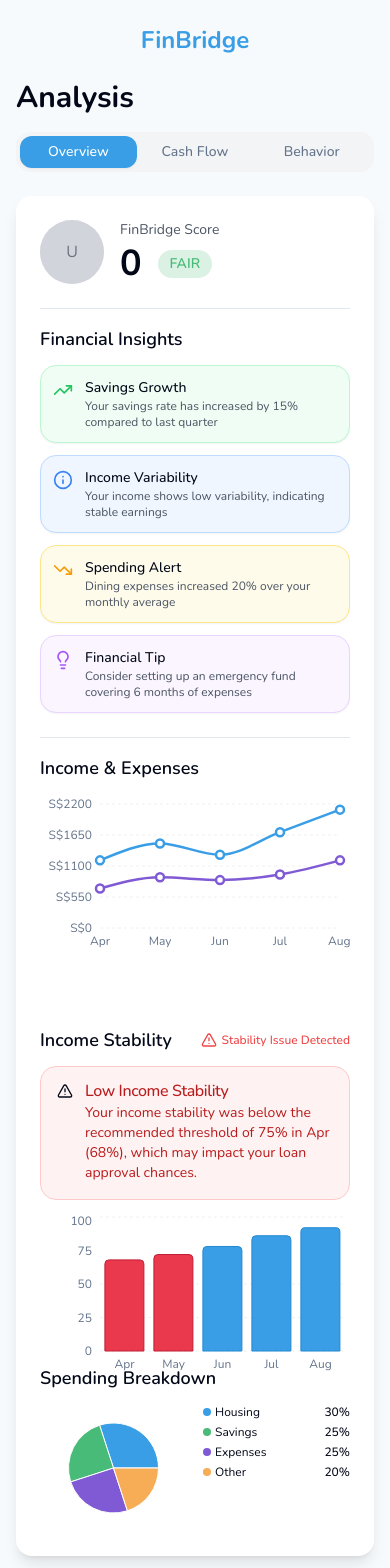
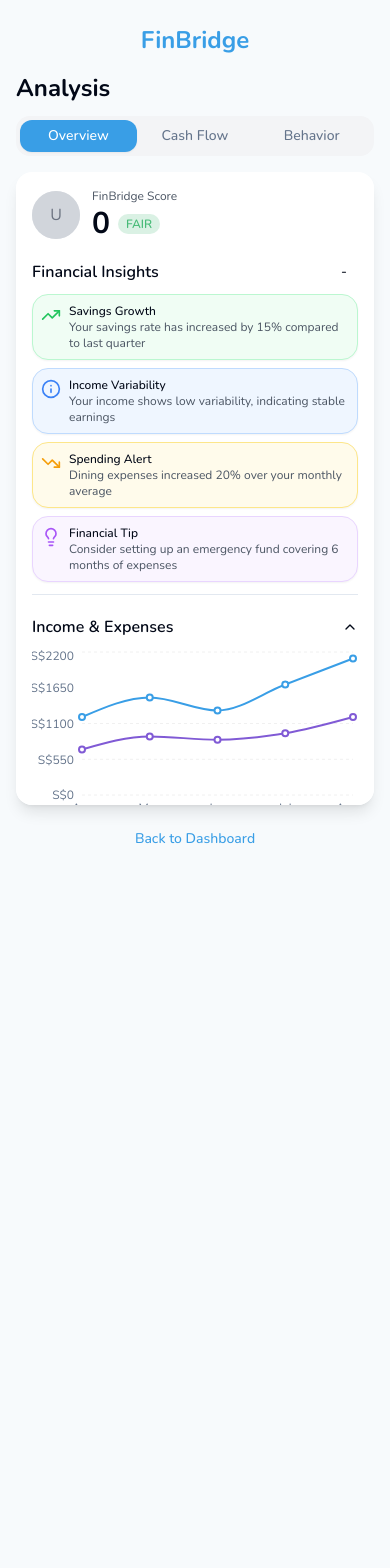
Before and after one commit to Arnav-Jhajharia/bharatankh, a React (Vite) app: page /analysis in a window 390 px wide. Shown: the top 1568 px of the page. After the commit the page ends 881 px from the top, so only its background shows below. Built offline with nearby package versions, Linux system fonts and the light colour scheme.

Commit message:
Fix: Improve analysis page layout
- Adjusted layout of the analysis page to improve readability and fit content without scrolling.

```diff
--- a/src/pages/Analysis.tsx
+++ b/src/pages/Analysis.tsx
@@ -12,15 +12,45 @@ import {
   ChartTooltip,
   ChartTooltipContent
 } from "@/components/ui/chart";
-import { LineChart, Line, BarChart, Bar, PieChart, Pie, XAxis, YAxis, CartesianGrid, Cell, ResponsiveContainer } from "recharts";
+import {
+  LineChart,
+  Line,
+  BarChart,
+  Bar,
+  PieChart,
+  Pie,
+  XAxis,
+  YAxis,
+  CartesianGrid,
+  Cell,
+  ResponsiveContainer
+} from "recharts";
 import { Separator } from "@/components/ui/separator";
-import { TrendingUp, TrendingDown, Info, LightbulbIcon, AlertTriangle } from "lucide-react";
+import {
+  TrendingUp,
+  TrendingDown,
+  Info,
+  LightbulbIcon,
+  AlertTriangle
+} from "lucide-react";
 import { Alert, AlertTitle, AlertDescription } from "@/components/ui/alert";
+import {
+  Accordion,
+  AccordionContent,
+  AccordionItem,
+  AccordionTrigger
+} from "@/components/ui/accordion";
+import {
+  Collapsible,
+  CollapsibleTrigger,
+  CollapsibleContent
+} from "@/components/ui/collapsible";
 
 const Analysis = () => {
   const navigate = useNavigate();
   const { userData, financialData } = useApp();
   const [activeTab, setActiveTab] = useState("overview");
+  const [isOpen, setIsOpen] = useState(true);
 
   // Income & Expenses Data
   const incomeExpensesData = [
@@ -84,14 +114,14 @@ const Analysis = () => {
   return (
     <PageContainer>
       {/* Header */}
-      <div className="flex justify-center mb-6">
+      <div className="flex justify-center mb-4">
         <h1 className="text-2xl font-bold text-primary">FinBridge</h1>
       </div>
 
-      <h2 className="text-3xl font-bold mb-4">Analysis</h2>
+      <h2 className="text-2xl font-bold mb-3">Analysis</h2>
 
       {/* Tabs */}
-      <Tabs value={activeTab} onValueChange={setActiveTab} className="mb-6">
+      <Tabs value={activeTab} onValueChange={setActiveTab} className="mb-4">
         <TabsList className="w-full bg-gray-100">
           <TabsTrigger
             value="overview"
@@ -115,10 +145,10 @@ const Analysis = () => {
       </Tabs>
 
       {/* Main Card */}
-      <div className="bg-white rounded-lg shadow-lg p-6 animate-fade-in">
+      <div className="bg-white rounded-lg shadow-lg p-4 animate-fade-in overflow-auto max-h-[75vh]">
         {/* Score Section */}
-        <div className="flex items-center mb-6">
-          <div className="h-16 w-16 rounded-full bg-gray-200 overflow-hidden mr-4">
+        <div className="flex items-center mb-4">
+          <div className="h-12 w-12 rounded-full bg-gray-200 overflow-hidden mr-3">
             {/* User Avatar */}
             <AspectRatio ratio={1/1}>
               <div className="bg-gray-300 h-full w-full flex items-center justify-center text-gray-500">
@@ -128,58 +158,70 @@ const Analysis = () => {
           </div>
 
           <div className="flex-1">
-            <p className="text-gray-600 text-sm mb-1">FinBridge Score</p>
+            <p className="text-gray-600 text-xs mb-0.5">FinBridge Score</p>
             <div className="flex items-center">
-              <h3 className="text-4xl font-bold mr-4">{financialData.finScore}</h3>
-              <span className="px-3 py-1 bg-accent/20 text-accent rounded-full text-sm font-semibold">
+              <h3 className="text-3xl font-bold mr-2">{financialData.finScore}</h3>
+              <span className="px-2 py-0.5 bg-accent/20 text-accent rounded-full text-xs font-semibold">
                 {financialData.finScore > 75 ? "GOOD" : "FAIR"}
               </span>
             </div>
           </div>
         </div>
 
-        <Separator className="my-4" />
+        {/* Insights Section - Collapsible */}
+        <Collapsible open={isOpen} onOpenChange={setIsOpen} className="mb-3">
+          <div className="flex justify-between items-center mb-2">
+            <h3 className="text-base font-semibold">Financial Insights</h3>
+            <CollapsibleTrigger asChild>
+              <Button variant="ghost" size="sm" className="p-1 h-7 w-7">
+                {isOpen ? "-" : "+"}
+              </Button>
+            </CollapsibleTrigger>
+          </div>
 
-        {/* Insights Section */}
-        <div className="mb-6">
-          <h3 className="text-lg font-semibold mb-3">Financial Insights</h3>
-          <div className="grid grid-cols-1 sm:grid-cols-2 gap-3">
+          <CollapsibleContent>
+            <div className="grid grid-cols-1 sm:grid-cols-2 gap-2">
               {insightsData.map((insight, index) => (
                 <Card key={index} className={`border ${insight.color}`}>
-                <CardContent className="p-3 flex items-start">
-                  <div className="mr-3 mt-0.5">
+                  <CardContent className="p-2 flex items-start">
+                    <div className="mr-2 mt-0.5">
                       {insight.icon}
                     </div>
                     <div>
-                    <h4 className="font-medium text-sm">{insight.title}</h4>
+                      <h4 className="font-medium text-xs">{insight.title}</h4>
                       <p className="text-xs text-gray-600">{insight.description}</p>
                     </div>
                   </CardContent>
                 </Card>
               ))}
             </div>
-        </div>
+          </CollapsibleContent>
+        </Collapsible>
 
-        <Separator className="my-4" />
+        <Separator className="my-3" />
 
-        {/* Income & Expenses Chart */}
-        <div className="mb-6">
-          <h3 className="text-lg font-semibold mb-3">Income & Expenses</h3>
-          <div className="h-52">
+        {/* Charts Section using Accordion */}
+        <Accordion type="single" defaultValue="income" collapsible className="mb-3">
+          <AccordionItem value="income" className="border-none">
+            <AccordionTrigger className="py-2 hover:no-underline">
+              <span className="text-base font-semibold">Income & Expenses</span>
+            </AccordionTrigger>
+            <AccordionContent>
+              <div className="h-44">
                 <ChartContainer
                   config={{
                     income: { color: "#399EE6" },
                     expenses: { color: "#805AD5" }
                   }}
                 >
-              <LineChart data={incomeExpensesData} margin={{ top: 10, right: 10, left: 0, bottom: 10 }}>
+                  <LineChart data={incomeExpensesData} margin={{ top: 5, right: 5, left: 0, bottom: 5 }}>
                     <CartesianGrid strokeDasharray="3 3" vertical={false} stroke="#f0f0f0" />
                     <XAxis dataKey="name" axisLine={false} tickLine={false} />
                     <YAxis
                       axisLine={false}
                       tickLine={false}
                       tickFormatter={(value) => `S$${value}`}
-                  width={60}
+                      width={50}
                     />
                     <ChartTooltip
                       content={
@@ -192,40 +234,41 @@ const Analysis = () => {
                       type="monotone"
                       dataKey="income"
                       stroke="#399EE6"
-                  strokeWidth={2.5}
-                  dot={{ r: 4 }}
-                  activeDot={{ r: 6 }}
+                      strokeWidth={2}
+                      dot={{ r: 3 }}
+                      activeDot={{ r: 5 }}
                     />
                     <Line
                       type="monotone"
                       dataKey="expenses"
                       stroke="#805AD5"
-                  strokeWidth={2.5}
-                  dot={{ r: 4 }}
-                  activeDot={{ r: 6 }}
+                      strokeWidth={2}
+                      dot={{ r: 3 }}
+                      activeDot={{ r: 5 }}
                     />
                   </LineChart>
                 </ChartContainer>
               </div>
-        </div>
+            </AccordionContent>
+          </AccordionItem>
 
-        {/* Income Stability & Spending Breakdown - Side by side */}
-        <div className="grid grid-cols-1 sm:grid-cols-2 gap-6">
           {/* Income Stability with Warning */}
-          <div>
-            <div className="flex items-center justify-between mb-3">
-              <h3 className="text-lg font-semibold">Income Stability</h3>
-              <div className="flex items-center text-xs text-red-500 font-medium">
-                <AlertTriangle className="h-4 w-4 mr-1" />
-                Stability Issue Detected
+          <AccordionItem value="stability" className="border-none">
+            <AccordionTrigger className="py-2 hover:no-underline">
+              <div className="flex items-center justify-between w-full">
+                <span className="text-base font-semibold">Income Stability</span>
+                <div className="flex items-center text-xs text-red-500 font-medium mr-3">
+                  <AlertTriangle className="h-3 w-3 mr-1" />
+                  Issue Detected
                 </div>
               </div>
-
+            </AccordionTrigger>
+            <AccordionContent>
               {/* Alert box for stability issue */}
-            <Alert className="mb-3 bg-red-50 border-red-200 text-red-700">
-              <AlertTriangle className="h-4 w-4" />
-              <AlertTitle>Low Income Stability</AlertTitle>
-              <AlertDescription>
+              <Alert className="mb-3 bg-red-50 border-red-200 text-red-700 py-2">
+                <AlertTriangle className="h-3 w-3" />
+                <AlertTitle className="text-xs font-medium">Low Income Stability</AlertTitle>
+                <AlertDescription className="text-xs">
                   Your income stability was below the recommended threshold of {stabilityThreshold}% in {lowestStabilityMonth} ({lowestStability}%), which may impact your loan approval chances.
                 </AlertDescription>
               </Alert>
@@ -261,14 +304,18 @@ const Analysis = () => {
                   </BarChart>
                 </ChartContainer>
               </div>
-          </div>
+            </AccordionContent>
+          </AccordionItem>
 
           {/* Spending Breakdown */}
-          <div>
-            <h3 className="text-lg font-semibold mb-3">Spending Breakdown</h3>
-            <div className="grid grid-cols-2 gap-4">
+          <AccordionItem value="spending" className="border-none">
+            <AccordionTrigger className="py-2 hover:no-underline">
+              <span className="text-base font-semibold">Spending Breakdown</span>
+            </AccordionTrigger>
+            <AccordionContent>
+              <div className="grid grid-cols-2 gap-2">
                 {/* Pie Chart */}
-              <div className="h-32">
+                <div className="h-28">
                   <ResponsiveContainer width="100%" height="100%">
                     <PieChart>
                       <Pie
@@ -276,7 +323,7 @@ const Analysis = () => {
                         cx="50%"
                         cy="50%"
                         labelLine={false}
-                      outerRadius={45}
+                        outerRadius={40}
                         fill="#8884d8"
                         dataKey="value"
                       >
@@ -304,15 +351,17 @@ const Analysis = () => {
                   ))}
                 </div>
               </div>
-          </div>
-        </div>
+            </AccordionContent>
+          </AccordionItem>
+        </Accordion>
       </div>
 
       {/* Navigation Button */}
       <Button
         variant="link"
         onClick={() => navigate("/dashboard")}
-        className="mt-6 w-full"
+        className="mt-4 w-full"
+        size="sm"
       >
         Back to Dashboard
       </Button>
```
Lines whose indentation alone changed are shown as unchanged.
